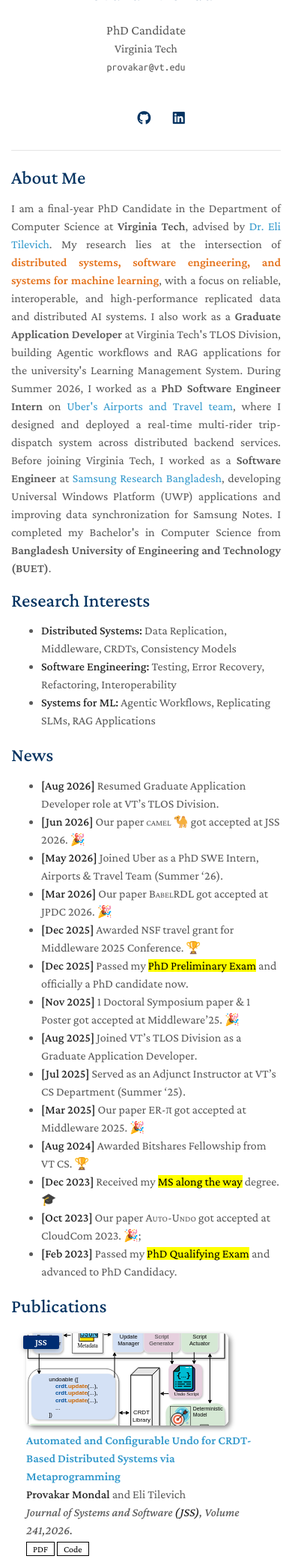
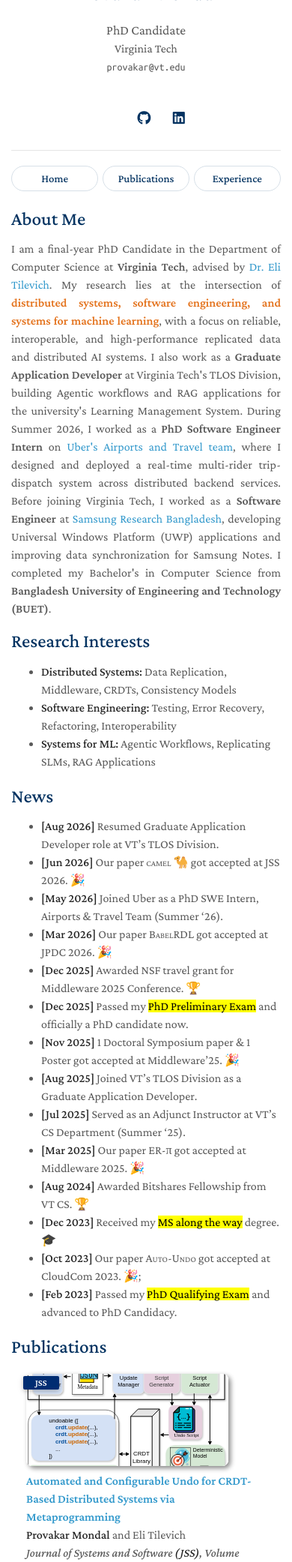
Before and after one commit to surzoprovakar/surzoprovakar.github.io, a Jekyll site: the page built from index.md, in a window 390 px wide, cut to the strip 157-2240 px from the top of the page. Shown: the whole strip at 75% size. Built offline with Jekyll 4.4.1, drawn with Linux system fonts in a browser that asks for light colours; a style sheet for code colours, icons or effects is not loaded.

Commit message:
add navbar for home, publications, and experience

```diff
--- a/_includes/experience.md
+++ b/_includes/experience.md
@@ -1,4 +1,4 @@
-## Experience
+<h2 id="experience">Experience</h2>
 
 <div style="flex: 1; padding-bottom: 15px;">
     <p style="margin: 0; font-size: 1em; line-height: 1.5;">
--- a/_layouts/homepage.html
+++ b/_layouts/homepage.html
@@ -33,9 +33,10 @@
     <link rel="stylesheet" href="./assets/css/style-no-dark-mode.css">
     <link rel="stylesheet" href="./assets/css/publications-no-dark-mode.css">
     {% endif %}
+    <link rel="stylesheet" href="./assets/css/navbar.css">
 
   </head>
-  <body>
+  <body id="top">
     <div class="wrapper">
       <header>
 
@@ -101,6 +102,12 @@
       </header>
       <section>
 
+      <nav class="page-navbar" aria-label="Primary navigation">
+        <a href="#top">Home</a>
+        <a href="#publications">Publications</a>
+        <a href="#experience">Experience</a>
+      </nav>
+
       {{ content }}
 
       <br>
--- /dev/null
+++ b/assets/css/navbar.scss
@@ -0,0 +1,82 @@
+---
+---
+
+html {
+  scroll-behavior: smooth;
+}
+
+.page-navbar {
+  display: flex;
+  justify-content: flex-end;
+  gap: 0.45rem;
+  margin: 0 0 1.6rem;
+}
+
+.page-navbar a {
+  display: inline-flex;
+  align-items: center;
+  justify-content: center;
+  min-height: 2rem;
+  padding: 0 0.9rem;
+  border: 1px solid #d7e0e8;
+  border-radius: 999px;
+  color: #043361;
+  font-size: 0.92rem;
+  font-weight: 500;
+  line-height: 1;
+  transition: background-color 0.2s ease, border-color 0.2s ease,
+    color 0.2s ease, transform 0.2s ease;
+}
+
+.page-navbar a:hover,
+.page-navbar a:focus-visible {
+  border-color: #043361;
+  background-color: #043361;
+  color: #fff;
+  transform: translateY(-1px);
+}
+
+.page-navbar a:focus-visible {
+  outline: 3px solid rgba(51, 153, 204, 0.35);
+  outline-offset: 2px;
+}
+
+#publications,
+#experience {
+  scroll-margin-top: 1rem;
+}
+
+@media screen and (max-width: 960px) {
+  .page-navbar {
+    justify-content: center;
+    margin: 0 0 1.4rem;
+  }
+}
+
+@media screen and (max-width: 480px) {
+  .page-navbar {
+    gap: 0.35rem;
+  }
+
+  .page-navbar a {
+    flex: 1 1 0;
+    padding-right: 0.5rem;
+    padding-left: 0.5rem;
+  }
+}
+
+@media (prefers-reduced-motion: reduce) {
+  html {
+    scroll-behavior: auto;
+  }
+
+  .page-navbar a {
+    transition: none;
+  }
+}
+
+@media print {
+  .page-navbar {
+    display: none;
+  }
+}
```
